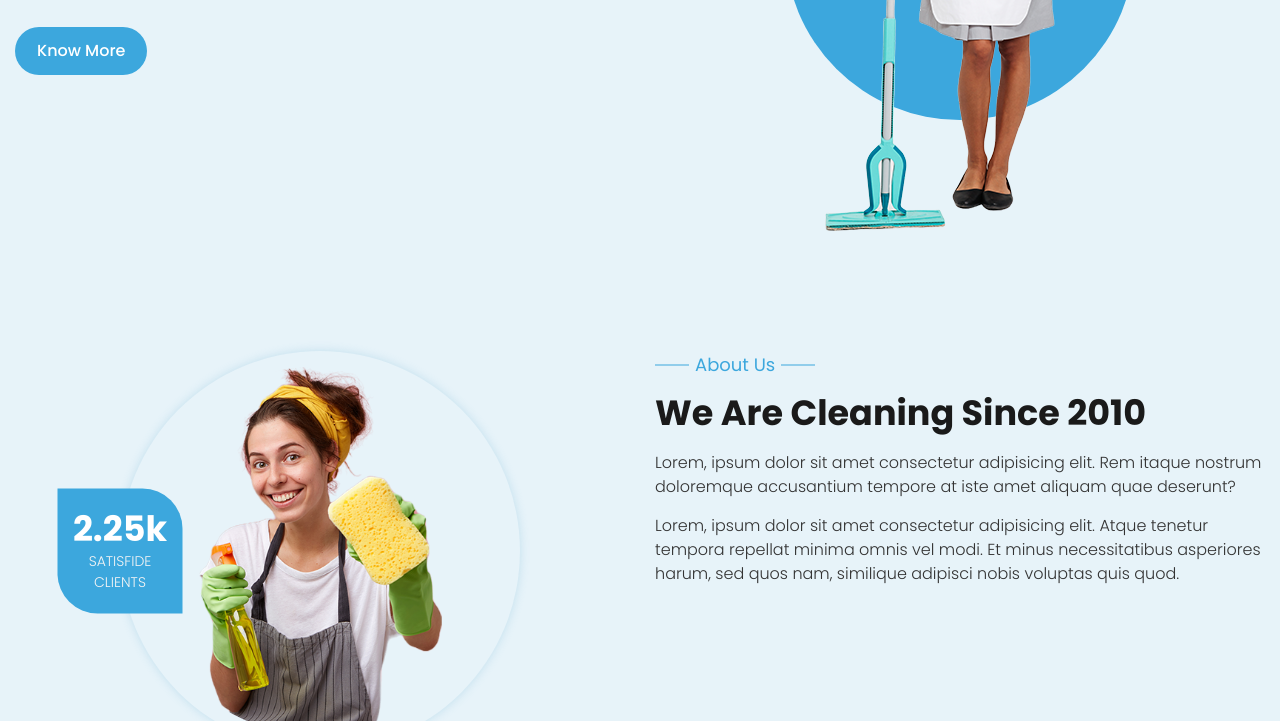
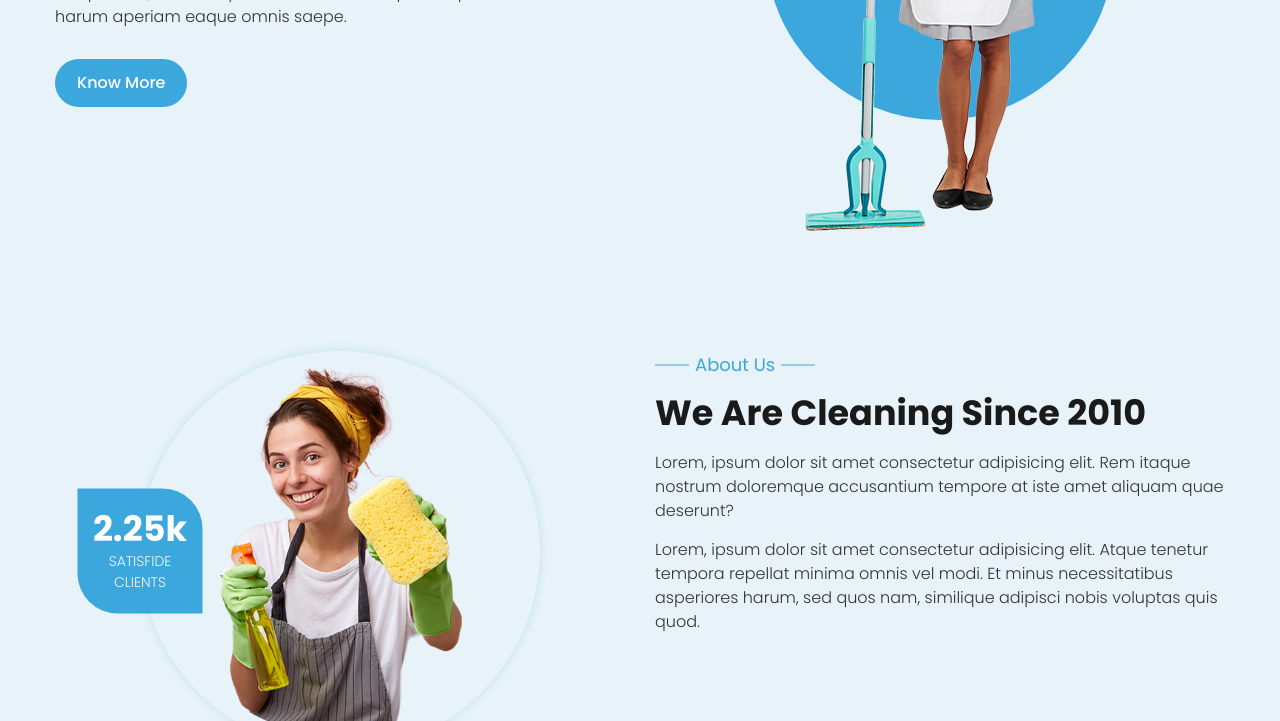
Before and after one commit to rasedprogrammer/tolmolCleaningService, a plain HTML site: page index.html in a window 1280 px wide. Shown: the part 441-1162 px from the top of the page. Drawn offline with Linux system fonts and the light colour scheme.

Commit message:
style Update

```diff
--- a/css/style.css
+++ b/css/style.css
@@ -117,7 +117,7 @@ img {
 .container {
   max-width: 1170%;
   margin: auto;
-  padding: 0 15px;
+  padding: 0 55px;
 }
 
 /* grid */
```
